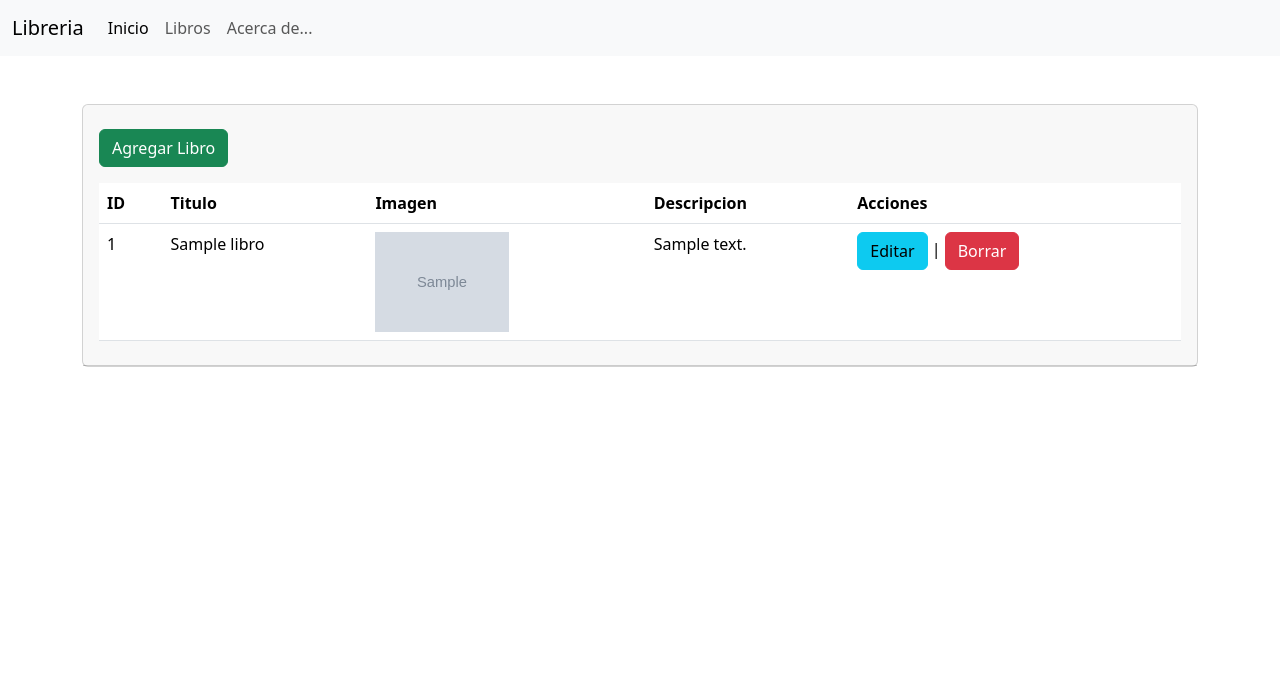
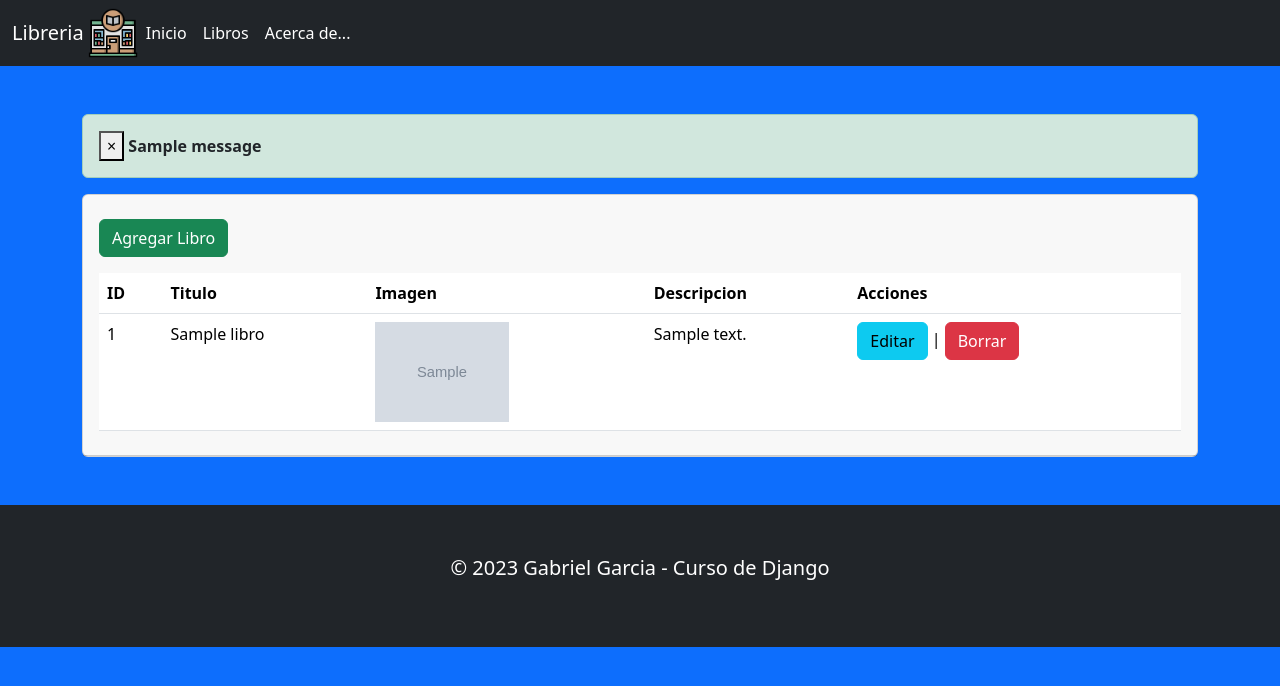
Before and after one commit to Cerbero0109/CRUD_Django, a Django app: page /libros in a window 1280 px wide. Shown: the top 686 px of the page. Run offline with Django 4.2, Linux system fonts and the light colour scheme; tables that the repository leaves empty hold one stand-in row (values such as "Sample post"); grey boxes marked "Sample" are stand-in pictures; one stand-in notice (Sample message) is shown; some libraries are stand-ins or nearby versions.

Commit message:
Add files via upload

```diff
--- /dev/null
+++ b/Sistema_Django/sistema/libreria/static/js/dinamico.js
@@ -0,0 +1,14 @@
+(function () {
+
+    const btnEliminar = document.querySelectorAll(".btnEliminar");
+
+    btnEliminar.forEach(btn => {
+        btn.addEventListener('click', (e) => {
+            const confirmacion = confirm('¿Seguro de eliminar el curso?');
+            if (!confirmacion) {
+                e.preventDefault();
+            }
+        });
+    });
+
+})();
--- a/Sistema_Django/sistema/libreria/templates/base.html
+++ b/Sistema_Django/sistema/libreria/templates/base.html
@@ -2,34 +2,40 @@
 <!doctype html>
 <html lang="en">
   <head>
+    {% load static %}
     <meta charset="utf-8">
     <meta name="viewport" content="width=device-width, initial-scale=1">
     <title>{% block titulo %} {% endblock %}</title>
+    <link rel="stylesheet" href="{% static 'css/style.css' %}">
+    <link rel="website icon" type="png" href="{% static 'multimedia/django.png'%}">
     <link href="https://cdn.jsdelivr.net/npm/bootstrap@5.3.2/dist/css/bootstrap.min.css" rel="stylesheet" integrity="sha384-T3c6CoIi6uLrA9TneNEoa7RxnatzjcDSCmG1MXxSR1GAsXEV/Dwwykc2MPK8M2HN" crossorigin="anonymous">
   </head>
-  <body>
+  <body class="bg-primary">
 
-    <nav class="navbar navbar-expand-lg bg-body-tertiary">
-        <div class="container-fluid">
-          <a class="navbar-brand" href="#">Libreria</a>
+    <nav class="navbar navbar-expand-lg bg-dark ">
+        <div class="container-fluid ">
+          <a class="navbar-brand me-1 text-white" >Libreria</a>
+          <img src="{% static 'multimedia/libreria.png'%}" width="50">
           <button class="navbar-toggler" type="button" data-bs-toggle="collapse" data-bs-target="#navbarNav" aria-controls="navbarNav" aria-expanded="false" aria-label="Toggle navigation">
             <span class="navbar-toggler-icon"></span>
           </button>
           <div class="collapse navbar-collapse" id="navbarNav">
             <ul class="navbar-nav">
               <li class="nav-item">
-                <a class="nav-link active" aria-current="page" href="{% url 'inicio' %}">Inicio</a>
+                <a class="nav-link active text-white" aria-current="page" href="{% url 'inicio' %}">Inicio</a>
               </li>
               <li class="nav-item">
-                <a class="nav-link" href="{% url 'libros' %}">Libros</a>
+                <a class="nav-link text-white" href="{% url 'libros' %}">Libros</a>
               </li>
               <li class="nav-item">
-                <a class="nav-link" href="{% url 'acerca'%}">Acerca de...</a>
+                <a class="nav-link text-white" href="{% url 'acerca'%}">Acerca de...</a>
               </li>
             </ul>
           </div>
         </div>
       </nav>
+
+
 
 
       <div class="container mt-5">
@@ -41,8 +47,14 @@
       </div>
 
 
-    <script src="https://cdn.jsdelivr.net/npm/@popperjs/core@2.11.8/dist/umd/popper.min.js" integrity="sha384-I7E8VVD/ismYTF4hNIPjVp/Zjvgyol6VFvRkX/vR+Vc4jQkC+hVqc2pM8ODewa9r" crossorigin="anonymous"></script>
-    <script src="https://cdn.jsdelivr.net/npm/bootstrap@5.3.2/dist/js/bootstrap.min.js" integrity="sha384-BBtl+eGJRgqQAUMxJ7pMwbEyER4l1g+O15P+16Ep7Q9Q+zqX6gSbd85u4mG4QzX+" crossorigin="anonymous"></script>
-    <script src="https://cdn.jsdelivr.net/npm/bootstrap@5.3.2/dist/js/bootstrap.bundle.min.js" integrity="sha384-C6RzsynM9kWDrMNeT87bh95OGNyZPhcTNXj1NW7RuBCsyN/o0jlpcV8Qyq46cDfL" crossorigin="anonymous"></script>
+
+    <footer class="text-center mt-5 bg-dark p-5">
+        <p class="lead text-white">&copy; 2023 Gabriel Garcia - Curso de Django</p>
+    </footer>
+    <script src="{% static 'js/dinamico.js' %}"></script>
+    <script src="https://code.jquery.com/jquery-3.5.1.slim.min.js"></script>
+    <script src="https://cdn.jsdelivr.net/npm/@popperjs/core@2.0.7/dist/umd/popper.min.js"></script>
+    <script src="https://stackpath.bootstrapcdn.com/bootstrap/4.5.2/js/bootstrap.min.js"></script>
+
   </body>
 </html>
--- a/Sistema_Django/sistema/libreria/templates/index.html
+++ b/Sistema_Django/sistema/libreria/templates/index.html
@@ -3,10 +3,12 @@
 {% block titulo %}Libreria Digital{% endblock %}
 
 {% block contenido %}
+{% load static %}
 <div class="p-5 bg-light">
     <div class="container">
         <h1 class="display-3">Bienvenidos a mi Libreria Digital</h1>
-        <p class="lead">Empieza a leer tus libros favoritos</p>
+        <p class="lead mb-0">Empieza a leer tus libros favoritos</p>
+        <img src="{% static 'multimedia/libro.png'%}" width="150">
         <hr class="my-2">
         <p class="lead">
             <a href="{% url 'libros' %}" class="btn btn-primary btn-lg" role="button">Empezar</a>
--- a/Sistema_Django/sistema/libreria/templates/libros.html
+++ b/Sistema_Django/sistema/libreria/templates/libros.html
@@ -3,6 +3,23 @@
 {% block titulo %}Libreria Digital{% endblock %}
 
 {% block contenido %}
+
+<div>
+    {% if messages %}
+      {% for message in messages %}
+        {% if message.tags == 'success' %}
+          <div class="alert alert-dismissible alert-success">
+        {% elif message.tags == 'error' %}
+          <div class="alert alert-dismissible alert-danger">
+        {% endif %}
+
+        <button type="button" class="close" data-dismiss="alert">&times;</button>
+        <strong class="text-dark">{{ message }}</strong>
+      </div>
+      {% endfor %}
+    {% endif %}
+  </div>
+
 <div class="card">
     <div class="card-header">
         <a class="btn btn-success mt-3 mb-3" href="{% url 'crear' %}" role="button">Agregar Libro</a>
@@ -27,7 +44,7 @@
                     <td>{{ libro.descripcion }}</td>
                     <td><a class="btn btn-info" href="{% url 'editar' libro.id %}" role="button">Editar</a>
                         |
-                        <a class="btn btn-danger" href="{% url 'eliminar' libro.id %}" role="button">Borrar</a>
+                        <a class="btn btn-danger btnEliminar" href="{% url 'eliminar' libro.id %}" role="button">Borrar</a>
                     </td>
                 </tr>
                 {% endfor %}
--- a/Sistema_Django/sistema/libreria/views.py
+++ b/Sistema_Django/sistema/libreria/views.py
@@ -2,6 +2,7 @@ from django.shortcuts import render, redirect, get_object_or_404
 from django.http import HttpResponse
 from .models import Libro
 from .forms import LibroForm
+from django.contrib import messages
 # Create your views here.
 
 def inicio(request):
@@ -13,6 +14,7 @@ def crear(request):
     formulario = LibroForm(request.POST or None, request.FILES or None)
     if formulario.is_valid():
         formulario.save()
+        messages.success(request, '¡Libro Agregado!')
         return redirect('libros')
     return render(request,'crear.html', {'formulario': formulario})
 def editar(request, id):
@@ -21,6 +23,7 @@ def editar(request, id):
         formulario = LibroForm(request.POST, request.FILES, instance=libro)
         if formulario.is_valid():
             formulario.save()
+            messages.success(request, '¡Libro Editado!')
             return redirect('libros')
     else:
         formulario = LibroForm(instance=libro)
@@ -31,4 +34,5 @@ def acerca(request):
 def eliminar(request, id):
     libro = get_object_or_404(Libro, id=id)
     libro.delete(using=None, keep_parents=False)
+    messages.error(request,"Libro Eliminado!")
     return redirect('libros')
```
Also changed, not shown: Sistema_Django/sistema/libreria/templates/acerca.html (+12 -2 lines), Sistema_Django/sistema/libreria/static/css/style.css (added), Sistema_Django/sistema/libreria/static/multimedia/django.png (added), Sistema_Django/sistema/libreria/static/multimedia/libreria.png (added), Sistema_Django/sistema/libreria/static/multimedia/libro.png (added), Sistema_Django/sistema/libreria/static/multimedia/programador.png (added).
